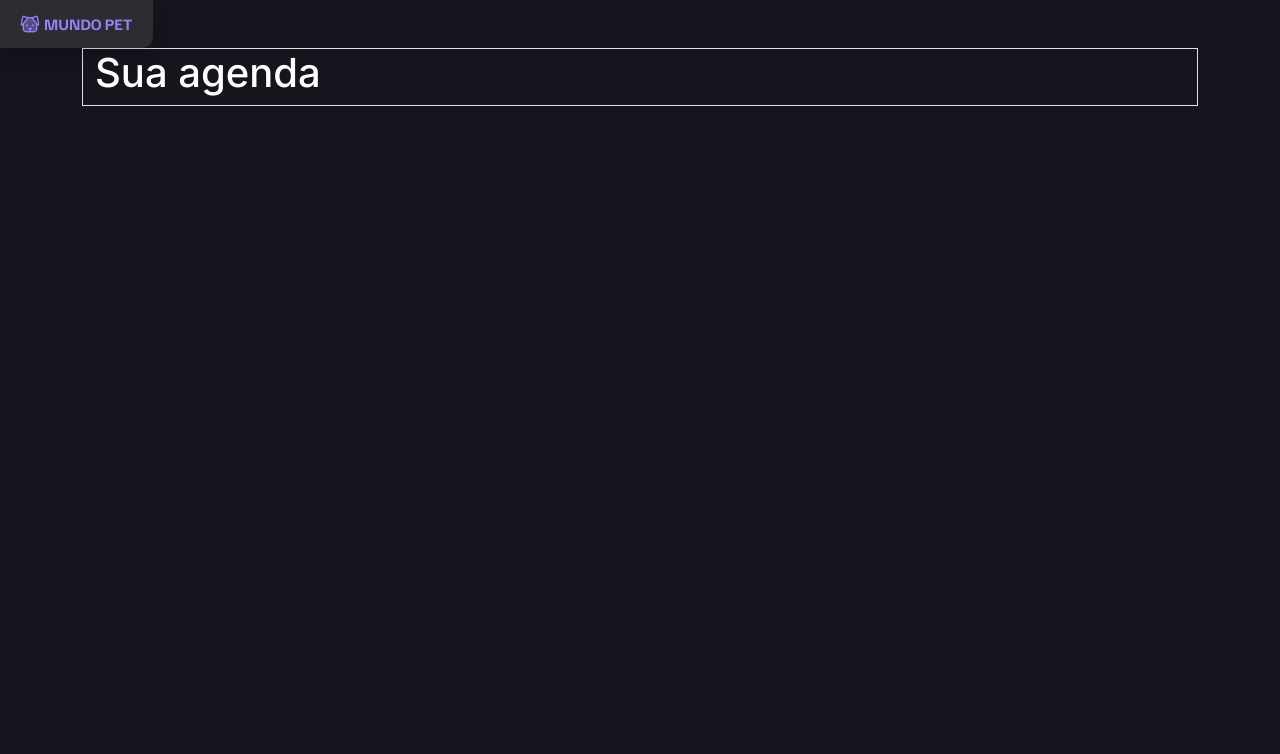
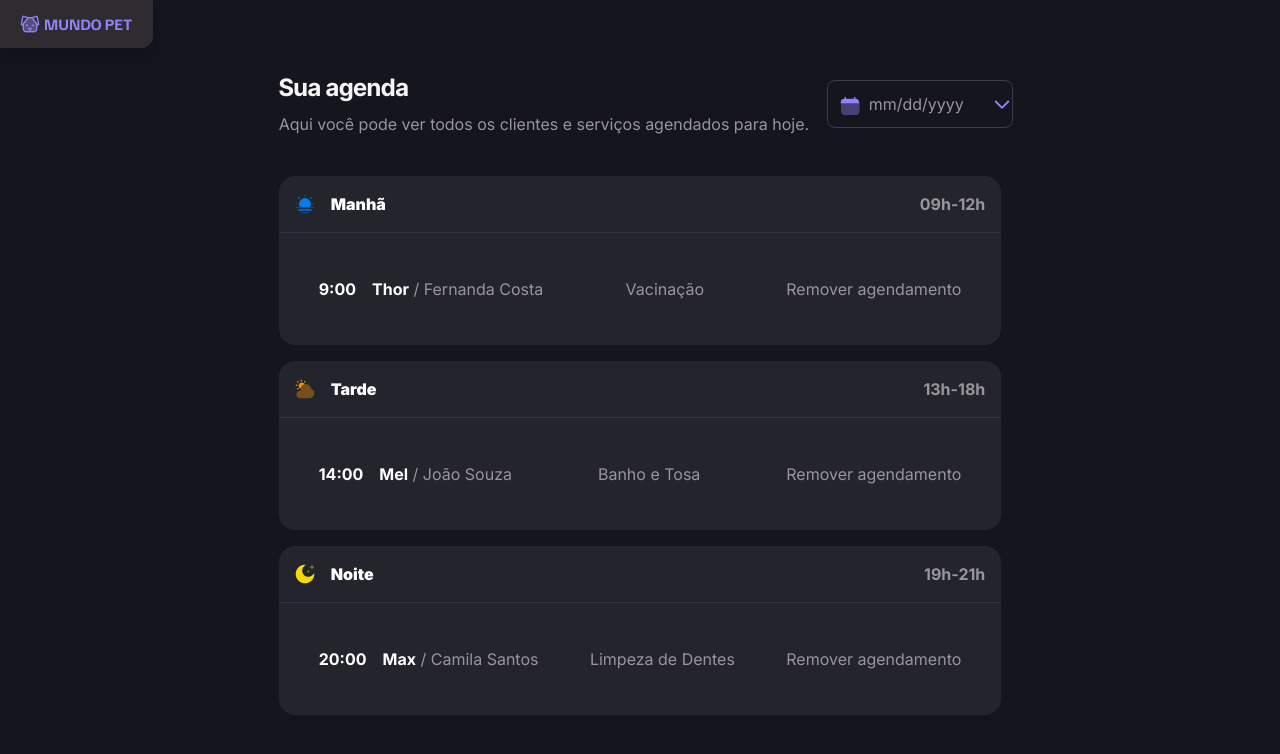
Before and after one commit to jaojogadez/petshop-scheduling, a plain HTML site: page index.html in a window 1280 px wide. Drawn offline with nearby package versions, Linux system fonts and the light colour scheme.

Commit message:
feat: adiciona mais HTML e seu estilo

```diff
--- a/index.html
+++ b/index.html
@@ -5,18 +5,130 @@
     <meta name="viewport" content="width=device-width, initial-scale=1.0" />
     <title>Petshop - Agendamento</title>
     <!-- Bootstrap -->
-    <link href="https://cdn.jsdelivr.net/npm/bootstrap@5.2.3/dist/css/bootstrap.min.css" rel="stylesheet" integrity="sha384-rbsA2VBKQhggwzxH7pPCaAqO46MgnOM80zW1RWuH61DGLwZJEdK2Kadq2F9CUG65" crossorigin="anonymous">
+    <link
+      href="https://cdn.jsdelivr.net/npm/bootstrap@5.2.3/dist/css/bootstrap.min.css"
+      rel="stylesheet"
+      integrity="sha384-rbsA2VBKQhggwzxH7pPCaAqO46MgnOM80zW1RWuH61DGLwZJEdK2Kadq2F9CUG65"
+      crossorigin="anonymous"
+    />
     <link rel="stylesheet" href="./src/styles/vars.css" />
   </head>
   <body>
-      <main class="container">
-        <img src="./src/assets/App Name.png" alt="logo" class="logo shadow" />
-        <section class="section container my-5 border p-0">
-            <header class="container">
-                <h1>Sua agenda</h1>
+    <main class="container col-md-7">
+      <img src="./src/assets/App Name.png" alt="logo" class="logo shadow" />
+      <section class="section container p-0">
+        <header class="row mb-4">
+          <div class="col-md-9">
+            <h1 class="title">Sua agenda</h1>
+            <p class="paragraph-medium">
+              Aqui você pode ver todos os clientes e serviços agendados para
+              hoje.
+            </p>
+          </div>
+          <div class="input col-md-3">
+            <i><img src="./src/assets/calendar.svg" alt="Calendário" /></i>
+            <input
+              type="date"
+              id="date"
+              name="date"
+              required
+              autocomplete="off"
+            />
+          </div>
+        </header>
+        <!-- Seção de agendamentos -->
+        <aside class="schedules container p-0">
+          <!-- Morning -->
+          <section class="schedule-period">
+            <!-- Header -->
+            <header class="d-flex border-bottom p-3">
+              <div class="me-auto">
+                <img
+                  src="./src/assets/morning.png"
+                  alt="morning-sun-icon"
+                  class="img-morning"
+                />
+                <strong class="label-large">Manhã</strong>
+              </div>
+              <span class="paragraph-medium">09h-12h</span>
             </header>
-        </section>
+            <!-- Schedules -->
+            <ul id="period-morning" class="period list-unstyled">
+              <li>
+                <div class="header-item">
+                  <strong id="hour">9:00</strong>
+                  <p class="m-0">
+                    <strong class="name-pet">Thor</strong> / <span class="name-person"> Fernanda Costa</span>
+                  </p>
+                </div>
+                <span class="service-item"> Vacinação </span>
+                <span class="remove-item"> Remover agendamento </span>
+              </li>
+            </ul>
+          </section>
+          <!-- Afternoon -->
+          <section class="schedule-period">
+            <!-- Header -->
+            <header class="d-flex border-bottom p-3">
+              <div class="me-auto">
+                <img
+                  src="./src/assets/afternoon.png"
+                  alt="morning-sun-icon"
+                  class="img-morning"
+                />
+                <strong class="label-large">Tarde</strong>
+              </div>
+              <span class="paragraph-medium">13h-18h</span>
+            </header>
+            <!-- Schedules -->
+            <ul id="period-morning" class="period list-unstyled">
+              <li>
+                <div class="header-item">
+                  <strong id="hour">14:00</strong>
+                  <p class="m-0">
+                    <strong class="name-pet">Mel</strong> / <span class="name-person"> João Souza </span>
+                  </p>
+                </div>
+                <span class="service-item"> Banho e Tosa </span>
+                <span class="remove-item"> Remover agendamento </span>
+              </li>
+            </ul>
+          </section>
+          <!-- Night -->
+          <section class="schedule-period">
+            <!-- Header -->
+            <header class="d-flex border-bottom p-3">
+              <div class="me-auto">
+                <img
+                  src="./src/assets/night.png"
+                  alt="morning-sun-icon"
+                  class="img-morning"
+                />
+                <strong class="label-large">Noite</strong>
+              </div>
+              <span class="paragraph-medium">19h-21h</span>
+            </header>
+            <!-- Schedules -->
+            <ul id="period-morning" class="period list-unstyled">
+              <li>
+                <div class="header-item">
+                  <strong id="hour">20:00</strong>
+                  <p class="m-0">
+                    <strong class="name-pet">Max</strong> / <span class="name-person"> Camila Santos </span>
+                  </p>
+                </div>
+                <span class="service-item"> Limpeza de Dentes </span>
+                <span class="remove-item"> Remover agendamento </span>
+              </li>
+            </ul>
+          </section>
+        </aside>
+      </section>
     </main>
-    <script src="https://cdn.jsdelivr.net/npm/bootstrap@5.2.3/dist/js/bootstrap.bundle.min.js" integrity="sha384-kenU1KFdBIe4zVF0s0G1M5b4hcpxyD9F7jL+jjXkk+Q2h455rYXK/7HAuoJl+0I4" crossorigin="anonymous"></script>
+    <script
+      src="https://cdn.jsdelivr.net/npm/bootstrap@5.2.3/dist/js/bootstrap.bundle.min.js"
+      integrity="sha384-kenU1KFdBIe4zVF0s0G1M5b4hcpxyD9F7jL+jjXkk+Q2h455rYXK/7HAuoJl+0I4"
+      crossorigin="anonymous"
+    ></script>
   </body>
 </html>
--- a/src/styles/vars.css
+++ b/src/styles/vars.css
@@ -31,6 +31,7 @@
 
   /* Tipography */
   --title: normal bold 24px/32px "Inter Tight", sans-serif;
+  --title-color: #f5f5f5;
 
   --paragraph-medium: normal medium 14px/24px  "Inter", sans-serif;
   --paragraph-small: normal medium 12px/16px  "Inter", sans-serif;
@@ -42,15 +43,96 @@
   --label-small: normal medium 12px/16px  "Inter", sans-serif;
 
 }
-
 body, html {
   background-color: var(--background-primary);
   color: var(--content-primary);
   font-family: "Inter";
+  min-height: 100vh;
 }
-
 .logo {
   position: absolute;
   top: 0;
   left: 0;
 }
+.title {
+  font: var(--title);
+  color: var(--title-color);
+}
+.paragraph-medium {
+  font: var(--paragraph-medium);
+  color: var(--content-tertiary);
+}
+header.row {
+  margin-top: 4.5165rem;
+}
+.input {
+  height: 3rem;
+  margin: auto;
+  border: 1px solid #3e3c41;
+  padding: 0.87rem 0.75rem;
+  border-radius: 0.5rem;
+  display: flex;
+  margin-bottom: 1.5rem;
+  align-items: center;
+}
+.input i {
+  margin-right: 0.5rem;
+}
+.input input {
+  flex: 1;
+  font-size: 1rem;
+  color: var(--content-tertiary);
+  background-color: transparent;
+  outline: none;
+  border: none;
+}
+.input:focus-within {
+  border: 1.5px solid var(--border-brand);
+}
+::-webkit-calendar-picker-indicator {
+  cursor: pointer;
+  background: url("../assets/set-bottom.svg") no-repeat;
+}
+/* Seção de Agendamentos */
+.schedule-period {
+  background-color: var(--background-tertiary);
+  border-radius: 1rem;
+}
+.schedule-period header {
+  font: var(--label-large);
+}
+.schedule-period .me-auto {
+  display: flex;
+  align-items: center;
+  gap: 1rem;
+}
+.schedule-period .border-bottom {
+  border-color: var(--border-divider) !important;
+}
+.period li {
+  display: flex;
+  align-items: center;
+  justify-content: space-between;
+  flex-wrap: wrap;
+  padding: 2.5rem;
+  color: var(--content-tertiary);
+  line-height: 2rem;
+}
+.schedule-period .header-item {
+  display: flex;
+  align-items: center;
+  gap: 1rem;
+}
+.schedule-period .header-item strong {
+  color: var(--content-primary);
+}
+.remove-item:hover {
+  cursor: pointer;
+  text-decoration: underline;
+}
+@media (max-width: 768px ) {
+  .input {
+    width: 95%;
+    max-width: 95%;
+  }
+}
```
Also changed, not shown: src/assets/afternoon.png (added), src/assets/cloud.svg (deleted), src/assets/moon.svg (deleted), src/assets/morning.png (added), src/assets/night.png (added), src/assets/sun.svg (deleted).
